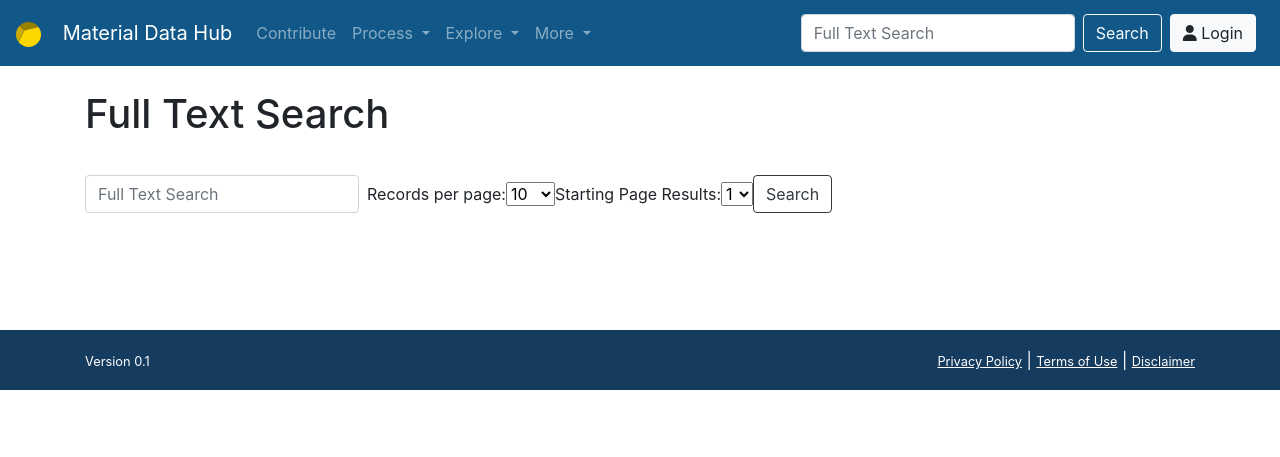
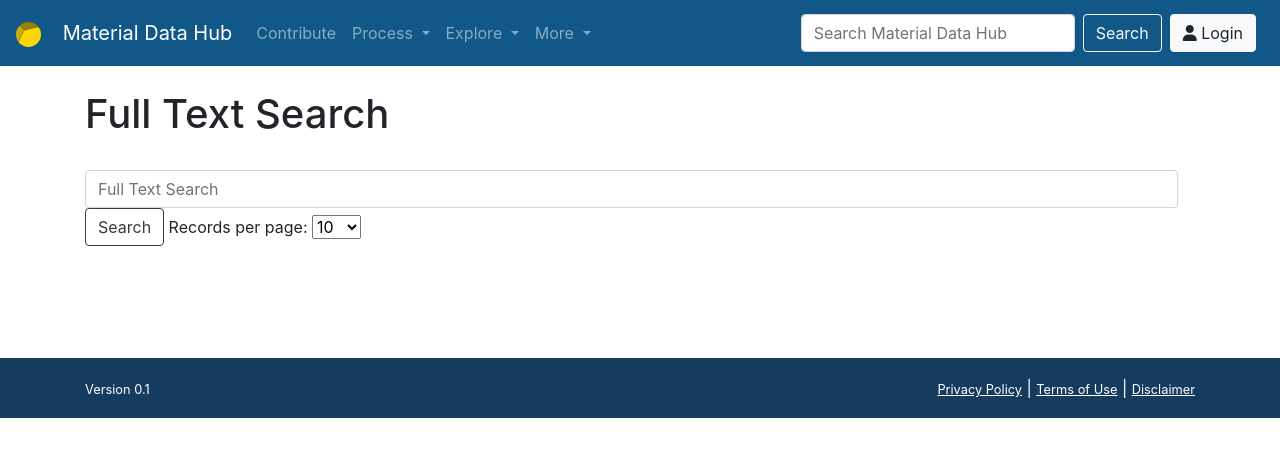
Before and after one commit to materialsinnovation/materialhub-ui, a Jekyll site: the page built from search/index.html, in a window 1280 px wide. Shown: the top 457 px of the page. Built offline with Jekyll 4.4.1, drawn with Linux system fonts in a browser that asks for light colours; nearby versions of some CDN libraries.

Commit message:
allow null parameters, integrate with nav search box, remove starting page form button

```diff
--- a/_includes/nav.html
+++ b/_includes/nav.html
@@ -53,7 +53,7 @@
             <li class="nav-item">
                 <form class="form-inline my-2 my-lg-0" action="{{ site.baseurl }}/search/"
                     method="GET">
-                    <input class="form-control mr-sm-2" type="search" placeholder="Full Text Search" aria-label="Search"
+                    <input class="form-control mr-sm-2" type="search" placeholder="Search Material Data Hub" aria-label="Search"
                         name="query">
                     <button class="btn btn-outline-light my-2 my-sm-0" type="submit">Search</button>
                 </form>
--- a/search/index.html
+++ b/search/index.html
@@ -11,7 +11,7 @@
 <script src="search.js"></script>
 <div>
     <form
-        class="form-inline my-2 my-lg-0"
+        class="form-inline"
         action="{{ site.baseurl }}/search/"
         method="GET"
     >
@@ -22,24 +22,20 @@
             aria-label="Search"
             name="query"
             id="searchBox"
+            size="100"
         />
-        <label for="pageSize">Records per page: </label>
+
+        <button class="btn btn-outline-dark" type="submit">
+            Search
+        </button>
+
+        <label for="pageSize">&nbsp;Records per page:&nbsp;</label>
         <select name="pageSize" id="pageSize">
             <option value="10">10</option>
             <option value="25">25</option>
             <option value="50">50</option>
             <option value="100">100</option>
         </select>
-        <br /><br />
-        <label for="pageNum">Starting Page Results: </label>
-        <select name="pageNum" id="pageNum">
-            <option value="0">1</option>
-            <option value="1">2</option>
-            <option value="2">3</option>
-        </select>
-        <button class="btn btn-outline-dark my-2 my-sm-0" type="submit">
-            Search
-        </button>
     </form>
 </div>
 <br />
--- a/search/search.js
+++ b/search/search.js
@@ -204,16 +204,24 @@
 // If we have a query string, search it now
 document.addEventListener('DOMContentLoaded', function () {
     let params = new URLSearchParams(location.search);
-    let qstr = params.get('query');
+    let query = params.get('query');
     let pageSize = parseInt(params.get('pageSize'));
     let pageNum = parseInt(params.get('pageNum'));
 
-    if (pageNum == null) {
+    if (isNaN(pageNum)) {
         pageNum = 0;
         params.set('pageNum', pageNum);
     }
 
-    if (nonEmpty(qstr)) {
-        const results = runSearch(qstr, pageSize, pageNum);
+    if (isNaN(pageSize)) {
+        pageSize = 10;
+        params.set('pageSize', pageSize);
+    }
+
+    document.getElementById('searchBox').value = query;
+    document.getElementById('pageSize').value = pageSize;
+
+    if (nonEmpty(query)) {
+        const results = runSearch(query, pageSize, pageNum);
     }
 });
```
